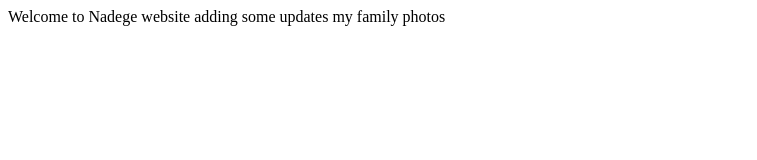
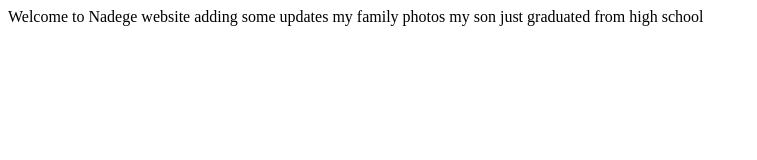
Before and after one commit to djimgou/project3, a plain HTML site: page index.html in a window 1280 px wide. Shown: the whole page, without its empty margins (0-757 px from the left). Drawn offline with Linux system fonts and the light colour scheme.

Commit message:
third update

```diff
--- a/index.html
+++ b/index.html
@@ -11,6 +11,7 @@ Welcome to Nadege website
 
 adding some updates
 my family photos
+my son just graduated from high school
 
 </body>
 </html>
```
